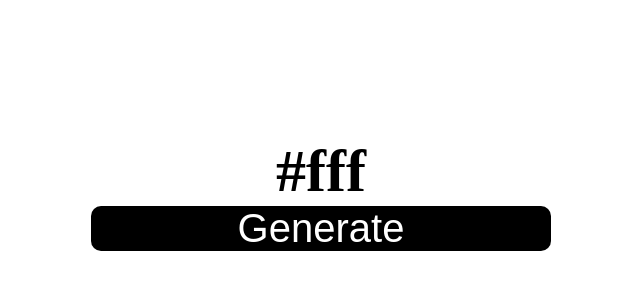
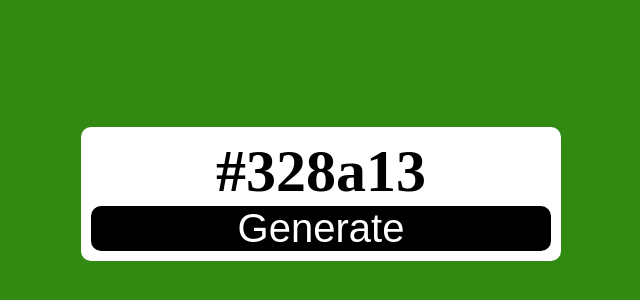
Before and after one commit to daniyal077/color-generator, a plain HTML site: page index.html in a window 1280 px wide. Shown: the part 206-506 px from the top of the page, without its empty margins (319-959 px from the left). Drawn offline with Linux system fonts and the light colour scheme.

Commit message:
complete project

```diff
--- a/index.html
+++ b/index.html
@@ -5,7 +5,7 @@
     <meta name="viewport" content="width=device-width, initial-scale=1.0">
     <title>Document</title>
     <link rel="stylesheet" href="style.css">
-    <script src="color.js" defer></script>
+    <script src="app.js" defer></script>
 </head>
 <body>
     <div class="main">
```
